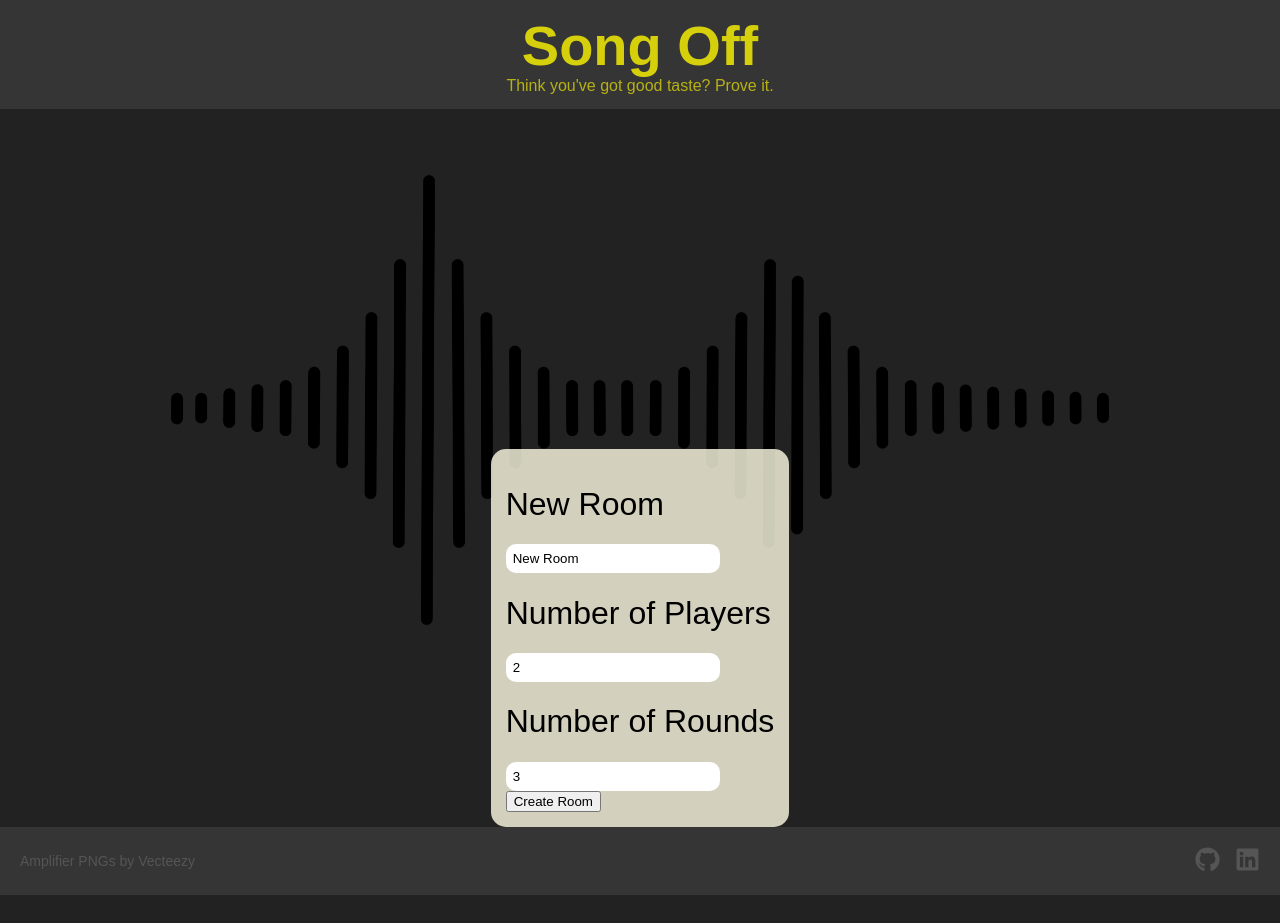
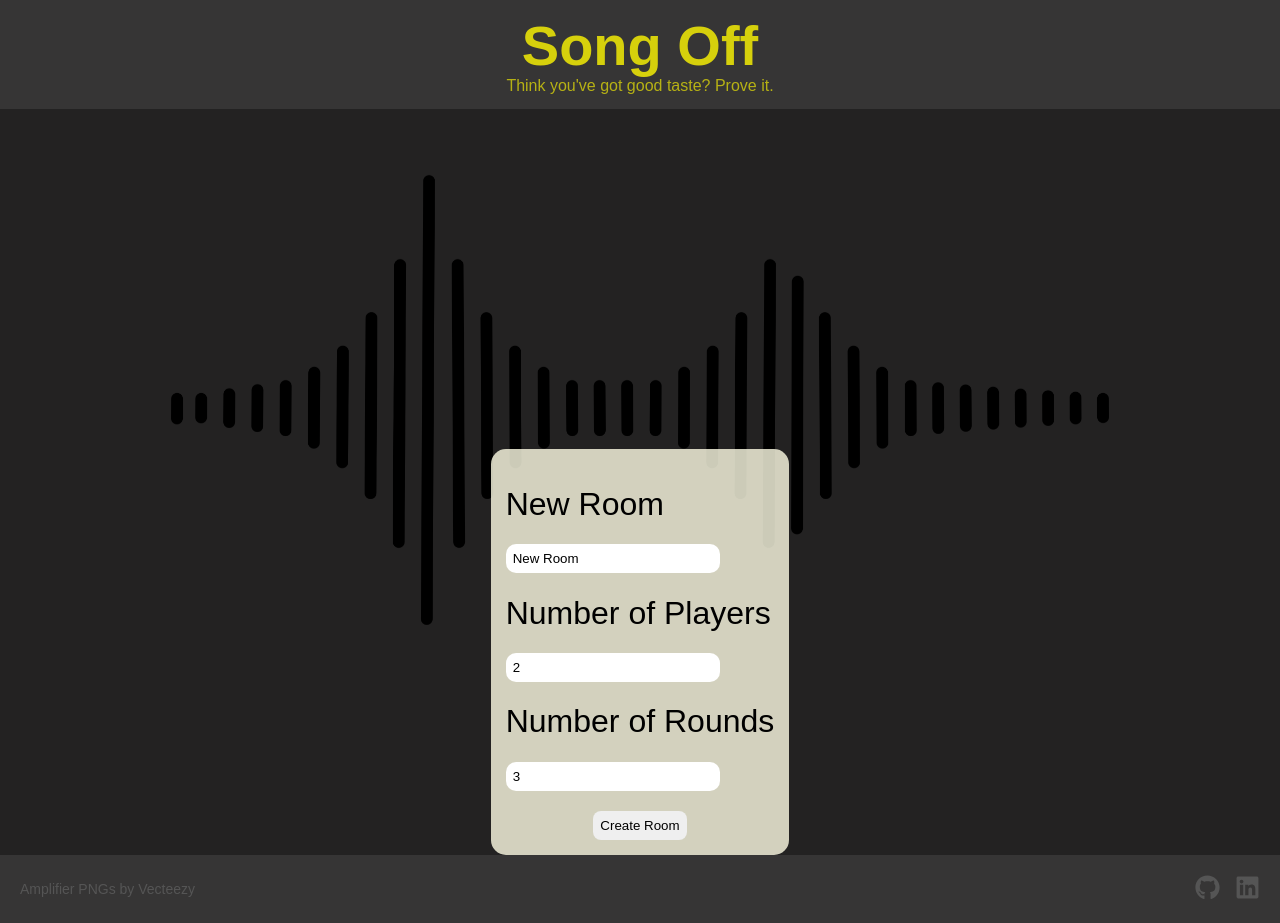
Before and after one commit to Runeozzyman/Song-Off, a React (Create React App) app in the folder song-off/: page /new-room in a window 1280 px wide. Before the commit the page ends 895 px from the top, so only its background shows below. Built offline with nearby package versions, Linux system fonts and the light colour scheme; a web font is replaced by a local one.

Commit message:
room creation page formatting

```diff
--- a/song-off/src/components/Room_Creation.js
+++ b/song-off/src/components/Room_Creation.js
@@ -84,7 +84,7 @@ import './component-css/Room_Creation.css'
         />
         <br></br>
 
-        <button>Create Room</button>
+        <button className>Create Room</button>
 
       </form>
 
--- a/song-off/src/components/component-css/Room_Creation.css
+++ b/song-off/src/components/component-css/Room_Creation.css
@@ -23,3 +23,16 @@
     padding: 5px;
     width: 200px;
 }
+
+
+.new-room-info button{
+    margin: 20px auto 0; /*NOTE:    margin: top left/right bottom    (shorthand margin syntax)*/
+    padding: 5px;
+    border-radius: 8px;
+    border-color: transparent;
+    display: block;
+}
+
+.new-room-info button:hover{
+    background-color: #acacac;
+}
```
